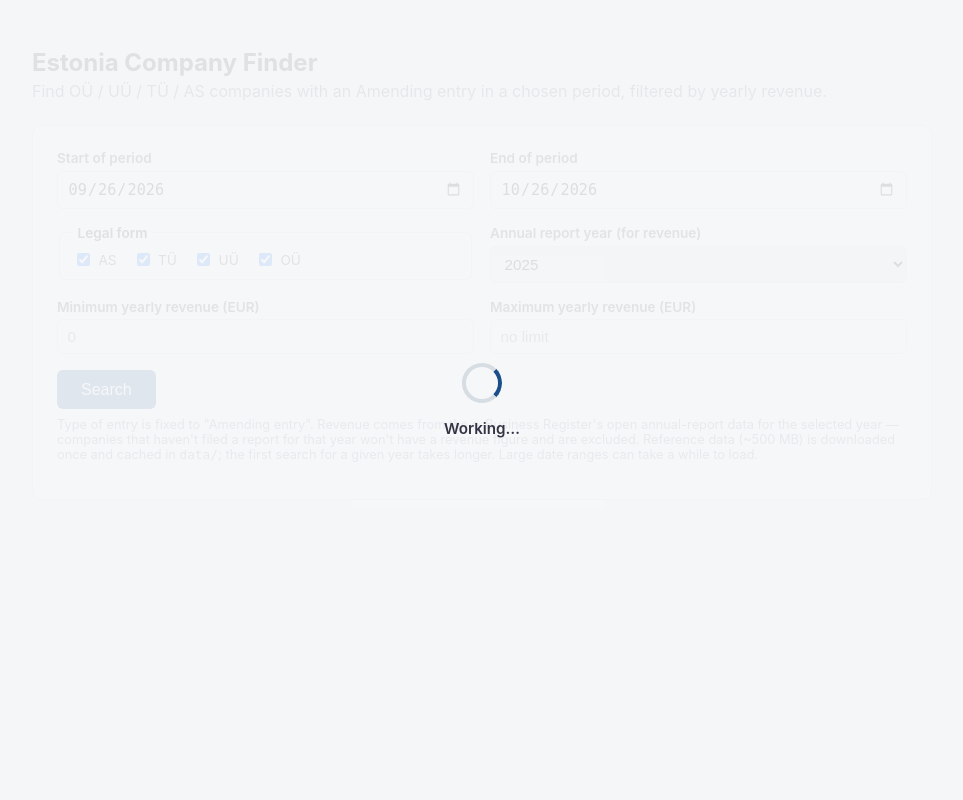
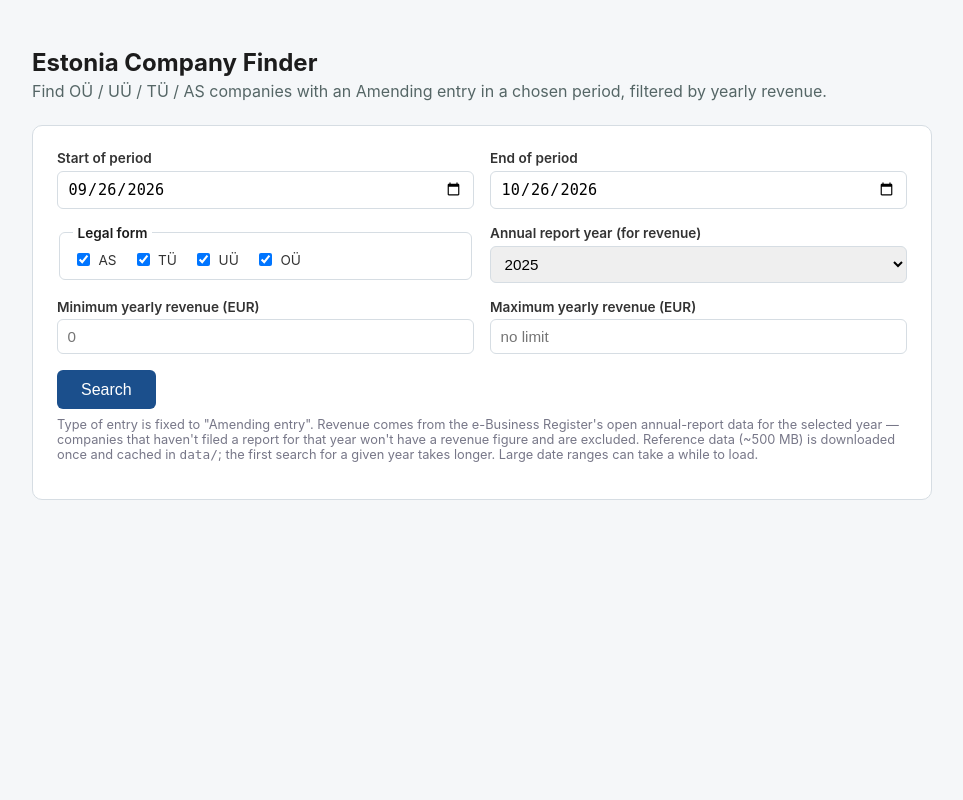
Before and after one commit to RenatStpn/estonia_amending_entry, a Flask app: page / in a window 1280 px wide. Shown: the whole page, without its empty margins (158-1121 px from the left). Run offline with Flask 3, Linux system fonts and the light colour scheme; data that the repository does not hold is empty.

Commit message:
Fix loading overlay showing permanently on every page load
The .loading-overlay rule set display:flex directly, which — as an
author style — takes precedence over the browser's built-in
[hidden]{display:none} regardless of the hidden attribute being
present. So the overlay was visible (and blocking the page) on every
load, not just while a search/check was actually running. Added an
explicit .loading-overlay[hidden]{display:none} override.

Co-Authored-By: Claude Sonnet 5 <noreply@anthropic.com>

```diff
--- a/templates/index.html
+++ b/templates/index.html
@@ -113,6 +113,7 @@
     display: flex; flex-direction: column; align-items: center; justify-content: center;
     gap: 1rem; z-index: 1000;
   }
+  .loading-overlay[hidden] { display: none; }
   .spinner-lg {
     width: 2.5rem; height: 2.5rem; border: 4px solid var(--border);
     border-top-color: var(--blue); border-radius: 50%;
```
